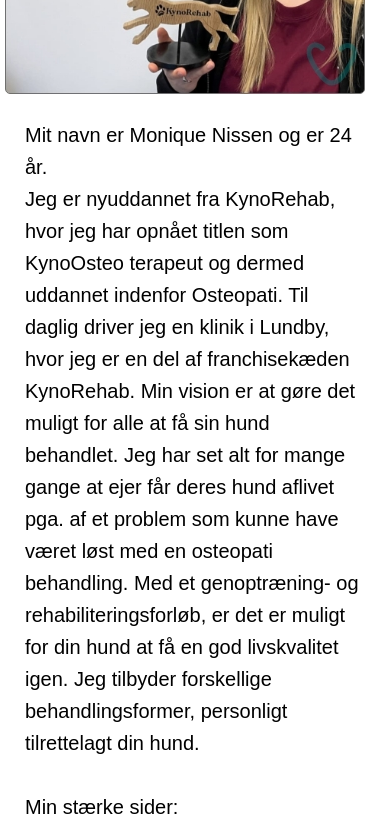
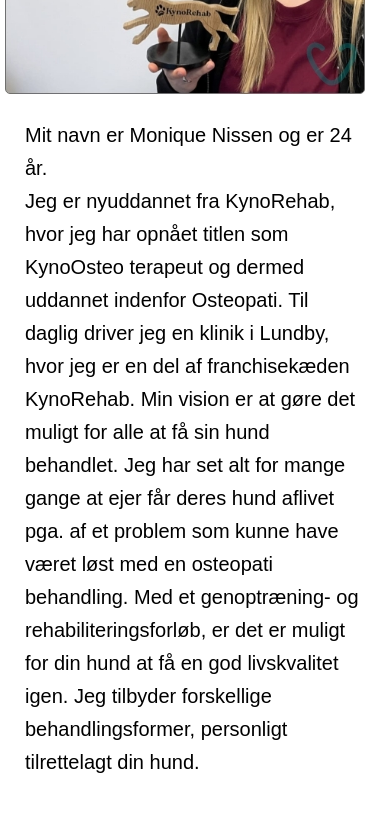
Before and after one commit to Zealand420/2.-semester-eksamen, a plain HTML site: page om.html in a window 390 px wide. Shown: the part 580-1398 px from the top of the page. Drawn offline with Linux system fonts and the light colour scheme.

Commit message:
linjehøjden ændret

```diff
--- a/om.css
+++ b/om.css
@@ -5,7 +5,7 @@ h1 {
     text-align: center;
     padding-bottom: 50px;
     margin-top: 125px;
-    margin-bottom: 120xp;
+    margin-bottom: 100xp;
 }
 
 .artikel-img{
@@ -20,7 +20,7 @@ h1 {
 .tekst{
     padding-left: 100px;
     padding-top: 75px;
-    padding-bottom: 75px;
+    line-height: 32px;
 }
 
 a.ommig{
@@ -47,6 +47,7 @@ a.ommig{
     padding-right: 25px;
     padding-top: 50px;
     padding-bottom: 50px;
+    line-height: 30px;
 }
 
 a.ommig{
@@ -54,7 +55,6 @@ a.ommig{
     font-weight: normal;
     line-height: 32px;
     padding-right: 50px;
-    padding-bottom: 75px;
 
 }
 
```
